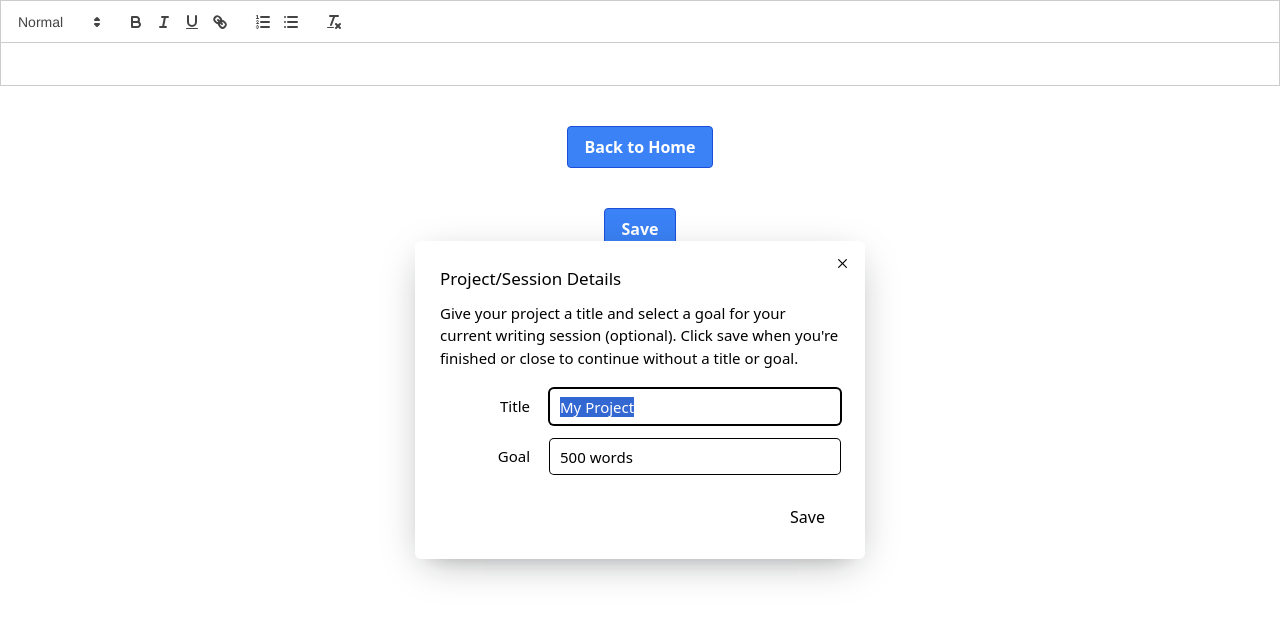
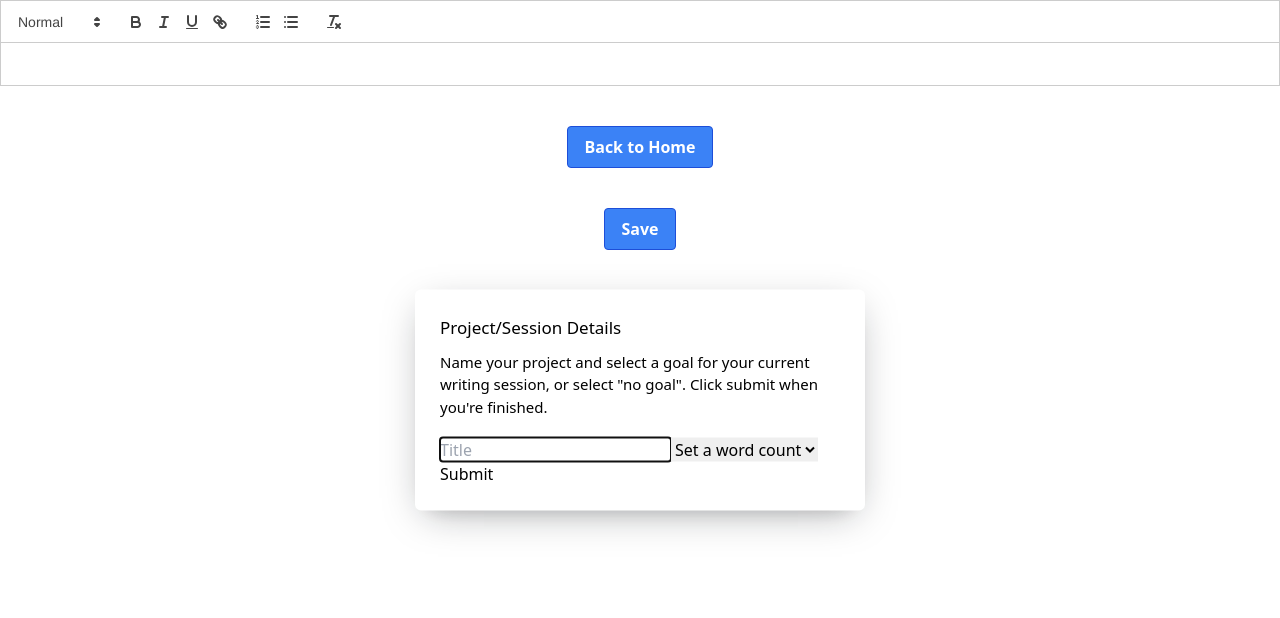
Before and after one commit to parrottjrs/think-write, a React (Vite) app: page /think-write/edit/01d5cabc-e0c5-42da-853d-7f167b16db36 in a window 1280 px wide. Shown: the top 618 px of the page. Built offline with nearby package versions, Linux system fonts and the light colour scheme.

Commit message:
Cleanup
Cleaned up code and worked on session dialog component

```diff
--- a/package.json
+++ b/package.json
@@ -26,6 +26,7 @@
     "react": "^18.2.0",
     "react-calendar": "^4.2.1",
     "react-dom": "^18.2.0",
+    "react-hook-form": "^7.45.2",
     "react-quill": "^2.0.0",
     "react-router-dom": "^6.11.2",
     "sort-by": "^1.2.0",
--- a/src/components/SessionList.tsx
+++ b/src/components/SessionList.tsx
@@ -5,21 +5,18 @@ import EditButton from "./EditButton";
 import ReactQuill from "react-quill";
 import { formatDate, lockCheck, saveProject } from "../utils/utils";
 
-
-
 function SessionListItem({ session, id, hot, sessions }) {
   const { cold, sessionId, unlockDate } = session;
 
   const [change, setChange] = useState(true);
   const [sessionText, setSessionText] = useState(cold);
 
+  useEffect(() => {
     const newSessions = [...sessions];
     const currentSession = newSessions.find(
       (session) => session.sessionId === sessionId
     );
     currentSession.cold = sessionText;
-
-  useEffect(() => {
     saveProject({
       id: id,
       hot: hot,
@@ -86,8 +83,7 @@ export default function SessionList({ id, sessions, hot }) {
         </span>
       </div>
       <Collapsible.Content className="select-none">
-        {sessions.map((session) => {
-          return (
+        {sessions.map((session) => (
           <SessionListItem
             key={session.sessionId}
             session={session}
@@ -95,8 +91,7 @@ export default function SessionList({ id, sessions, hot }) {
             hot={hot}
             sessions={sessions}
           />
-          );
-        })}
+        ))}
       </Collapsible.Content>
     </Collapsible.Root>
   );
--- a/src/pages/Editor.tsx
+++ b/src/pages/Editor.tsx
@@ -9,9 +9,13 @@ import { createProject, formatDate, saveProject } from "../utils/utils";
 import SessionList from "../components/SessionList";
 import * as Dialog from "@radix-ui/react-dialog";
 import { Cross2Icon } from "@radix-ui/react-icons";
+import { useForm } from "react-hook-form";
 
-const SessionDialog = () => (
-  <Dialog.Root defaultOpen>
+const SessionDialog = () => {
+  const { register, handleSubmit } = useForm();
+  const [open, setOpen] = useState(true);
+  return (
+    <Dialog.Root open={open} onOpenChange={setOpen}>
       <Dialog.Portal>
         <Dialog.Overlay className="bg-blackA9 data-[state=open]:animate-overlayShow fixed inset-0" />
         <Dialog.Content className="data-[state=open]:animate-contentShow fixed top-[50%] left-[50%] max-h-[85vh] w-[90vw] max-w-[450px] translate-x-[-50%] translate-y-[-50%] rounded-[6px] bg-white p-[25px] shadow-[hsl(206_22%_7%_/_35%)_0px_10px_38px_-10px,_hsl(206_22%_7%_/_20%)_0px_10px_20px_-15px] focus:outline-none">
@@ -19,59 +23,35 @@ const SessionDialog = () => (
             Project/Session Details
           </Dialog.Title>
           <Dialog.Description className="text-mauve11 mt-[10px] mb-5 text-[15px] leading-normal">
-          Give your project a title and select a goal for your current writing
-          session (optional). Click save when you're finished or close to
-          continue without a title or goal.
+            Name your project and select a goal for your current writing
+            session, or select "no goal". Click submit when you're finished.
           </Dialog.Description>
-        <fieldset className="mb-[15px] flex items-center gap-5">
-          <label
-            className="text-violet11 w-[90px] text-right text-[15px]"
-            htmlFor="sessionTitle"
+          <form
+            onSubmit={handleSubmit((data) => {
+              console.log(data);
+              setOpen(false);
+            })}
           >
-            Title
+            <label>
+              <input
+                type="text"
+                {...register("currentTitle")}
+                placeholder="Title"
+                required={true}
+              />
             </label>
-          <input
-            className="text-violet11 shadow-violet7 focus:shadow-violet8 inline-flex h-[35px] w-full flex-1 items-center justify-center rounded-[4px] px-[10px] text-[15px] leading-none shadow-[0_0_0_1px] outline-none focus:shadow-[0_0_0_2px]"
-            id="sessionTitle"
-            defaultValue="My Project"
-          />
-        </fieldset>
-        <fieldset className="mb-[15px] flex items-center gap-5">
-          <label
-            className="text-violet11 w-[90px] text-right text-[15px]"
-            htmlFor="sessionGoal"
-          >
-            Goal
-          </label>
-          <input
-            className="text-violet11 shadow-violet7 focus:shadow-violet8 inline-flex h-[35px] w-full flex-1 items-center justify-center rounded-[4px] px-[10px] text-[15px] leading-none shadow-[0_0_0_1px] outline-none focus:shadow-[0_0_0_2px]"
-            id="sessionGoal"
-            defaultValue="500 words"
-            onChange={() => console.log("change")}
-          />
-        </fieldset>
-        <div className="mt-[25px] flex justify-end">
-          <Dialog.Close asChild>
-            <button
-              className="bg-green4 text-green11 hover:bg-green5 focus:shadow-green7 inline-flex h-[35px] items-center justify-center rounded-[4px] px-[15px] font-medium leading-none focus:shadow-[0_0_0_2px] focus:outline-none"
-              onClick={() => console.log("saved")}
-            >
-              Save
-            </button>
-          </Dialog.Close>
-        </div>
-        <Dialog.Close asChild>
-          <button
-            className="text-violet11 hover:bg-violet4 focus:shadow-violet7 absolute top-[10px] right-[10px] inline-flex h-[25px] w-[25px] appearance-none items-center justify-center rounded-full focus:shadow-[0_0_0_2px] focus:outline-none"
-            aria-label="Close"
-          >
-            <Cross2Icon />
-          </button>
-        </Dialog.Close>
+            <select {...register("goal")} required={true}>
+              <option value="wordCount">Set a word count</option>
+              <option value="timer">Set a timer</option>
+              <option value="noGoal">No goal</option>
+            </select>
+            <input type="submit" />
+          </form>
         </Dialog.Content>
       </Dialog.Portal>
     </Dialog.Root>
   );
+};
 
 export default function Editor() {
   const params = useParams();
```
Also changed, not shown: 1 other file (tests, documents, lock files or other folders). Lines whose indentation alone changed are shown as unchanged.
